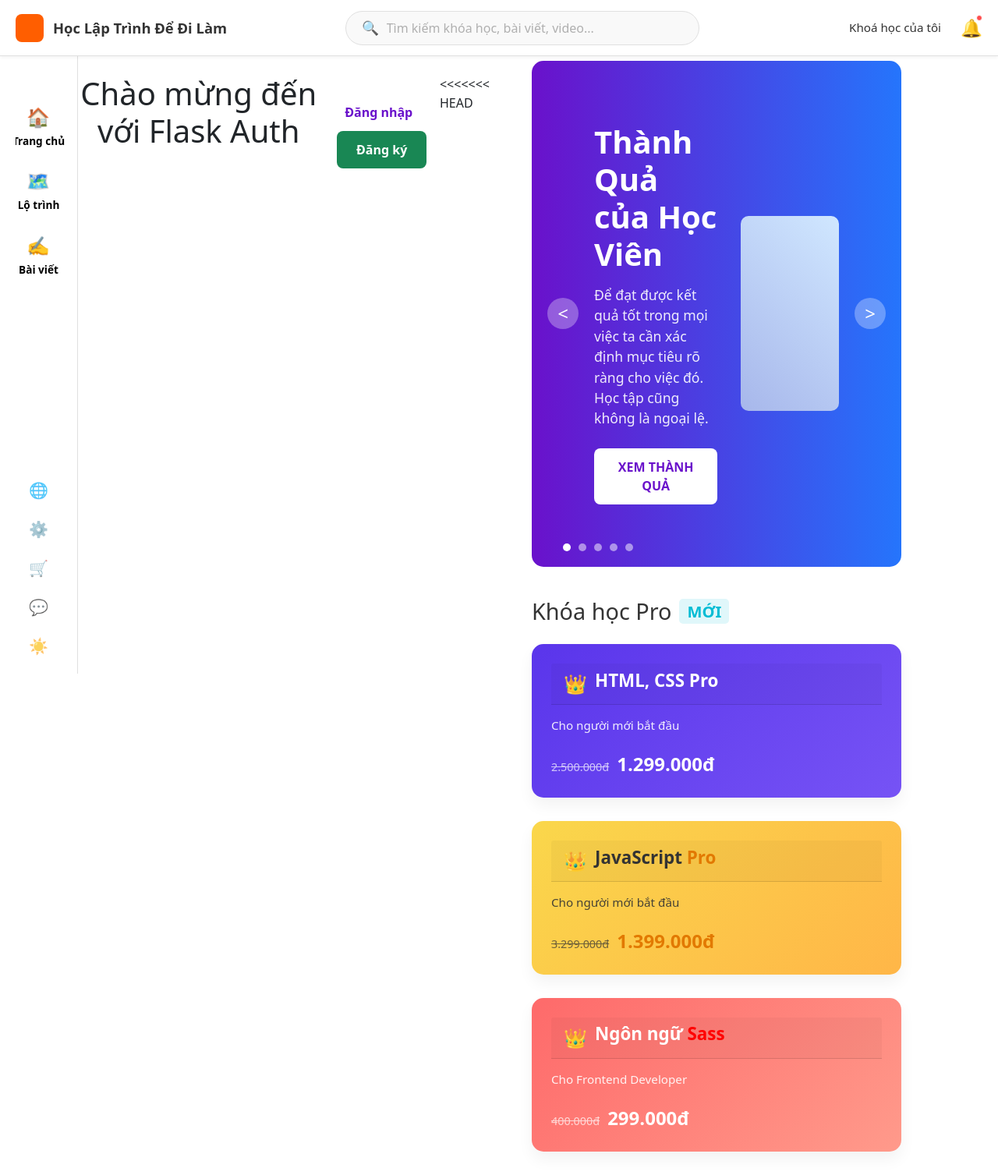
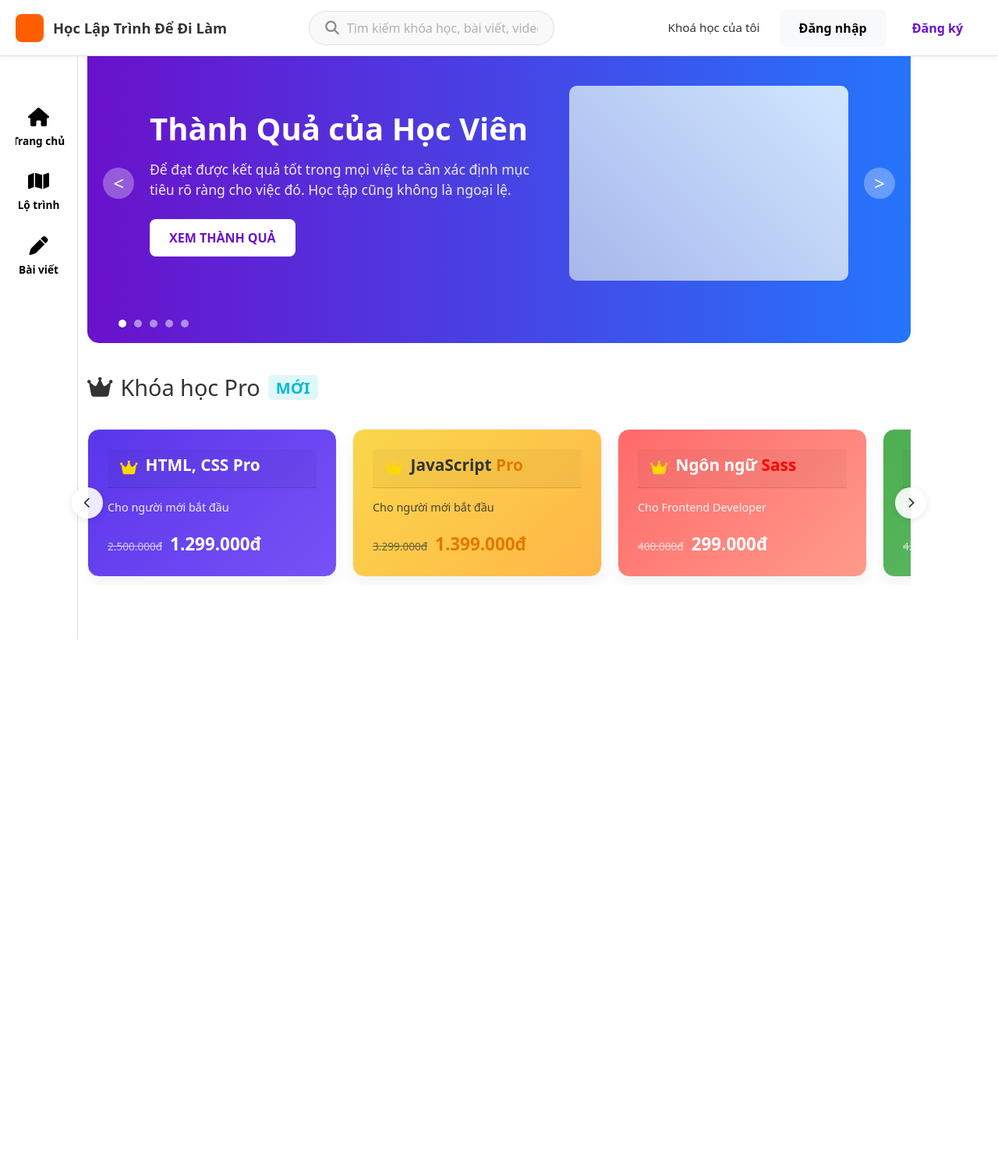
Before and after one commit to Phappp/Python, a Flask app: page / in a window 1280 px wide. Shown: the whole page at 78% size. After the commit the page ends 820 px from the top, so only its background shows below. Run offline with Flask 3, Linux system fonts and the light colour scheme.

Commit message:
Chỉnh Lại Giao Diện Home

```diff
--- a/app/templates/base.html
+++ b/app/templates/base.html
@@ -7,22 +7,77 @@
     <link rel="stylesheet" href="https://cdnjs.cloudflare.com/ajax/libs/font-awesome/6.5.2/css/all.min.css"
         integrity="sha512-SnH5WK+bZxgPHs44uWIX+LLJAJ9/2PkPKZ5QiAj6Ta86w+fsb2TkcmfRyVX3pBnMFcV7oQPJkl9QevSCWr3W6A=="
         crossorigin="anonymous" referrerpolicy="no-referrer" />
+    <style>
+        .flash-messages-container {
+            position: fixed;
+            top: 80px;
+            right: 20px;
+            z-index: 9999;
+            width: 350px;
+        }
+
+        .alert-custom {
+            position: relative;
+            border-radius: 8px;
+            box-shadow: 0 4px 15px rgba(0, 0, 0, 0.1);
+            display: flex;
+            align-items: center;
+            padding: 15px 20px;
+            opacity: 1;
+            transition: opacity 0.5s ease, transform 0.5s ease;
+            transform: translateX(0);
+        }
+
+        .alert-custom.fade-out {
+            opacity: 0;
+            transform: translateX(100%);
+        }
+
+        .alert-custom .close-btn {
+            position: absolute;
+            top: 5px;
+            right: 10px;
+            background: none;
+            border: none;
+            font-size: 1.2rem;
+            color: inherit;
+            opacity: 0.7;
+            cursor: pointer;
+        }
+    </style>
 </head>
 
 <body>
-    <div class="container mt-5">
+    <div class="flash-messages-container">
         {% with messages = get_flashed_messages(with_categories=true) %}
         {% if messages %}
         {% for category, message in messages %}
-        <div class="alert alert-{{ category }}">
+        <div class="alert alert-{{ category }} alert-dismissible fade show alert-custom" role="alert">
             {{ message }}
+            <button type="button" class="btn-close" data-bs-dismiss="alert" aria-label="Close"></button>
         </div>
         {% endfor %}
         {% endif %}
         {% endwith %}
+    </div>
 
-        {% block content %}{% endblock %}
-    </div>
+    {% block content %}{% endblock %}
+
+    <script src="https://cdn.jsdelivr.net/npm/bootstrap@5.1.3/dist/js/bootstrap.bundle.min.js"></script>
+    <script>
+        document.addEventListener('DOMContentLoaded', function() {
+            const flashMessages = document.querySelectorAll('.flash-messages-container .alert');
+
+            flashMessages.forEach(function(message) {
+                // Set a timeout to automatically dismiss the message
+                setTimeout(function() {
+                    // Use Bootstrap's built-in alert dismissal
+                    const alert = new bootstrap.Alert(message);
+                    alert.close();
+                }, 5000); // 5 seconds
+            });
+        });
+    </script>
 </body>
 
 </html>
--- a/app/templates/home.html
+++ b/app/templates/home.html
@@ -1,22 +1,9 @@
 {% extends "base.html" %}
 
 {% block content %}
-<div class="container mt-5">
-    <h1 class="text-center">Chào mừng đến với Flask Auth</h1>
+<!-- Font Awesome CDN -->
+<link rel="stylesheet" href="https://cdnjs.cloudflare.com/ajax/libs/font-awesome/6.4.0/css/all.min.css">
 
-    {% if username %}
-    <div class="text-center mt-4">
-        <p>Xin chào <strong>{{ username }}</strong>! (Vai trò: <strong>{{ role_display }}</strong>)</p>
-        <a href="{{ url_for('auth.logout') }}" class="btn btn-danger">Đăng xuất</a>
-    </div>
-    {% else %}
-    <div class="text-center mt-4">
-        <a href="{{ url_for('auth.login') }}" class="btn btn-primary me-2">Đăng nhập</a>
-        <a href="{{ url_for('auth.register') }}" class="btn btn-success">Đăng ký</a>
-    </div>
-    {% endif %}
-<<<<<<< HEAD
-</div>
 <style>
     /* Universal Box-Sizing */
     *,
@@ -26,7 +13,6 @@
         margin: 0;
         padding: 0;
     }
-
 
     /* Main Container Layout */
     .container {
@@ -42,10 +28,8 @@
         flex-direction: column;
         align-items: center;
         position: fixed;
-        /* Keeps sidebar in place */
         top: 64px;
         height: 100vh;
-        /* Full height */
         left: 0;
         border-right: 1px solid #e0e0e0;
         background-color: #fff;
@@ -68,7 +52,6 @@
         font-size: 0.85em;
         transition: color 0.3s ease;
         color: #000 !important;
-        ;
         font-weight: 600;
         width: 100%;
     }
@@ -111,11 +94,9 @@
         transform: translateY(-50%);
         width: 4px;
         height: 100%;
-        /* Adjust height as needed to cover the active item */
         background-color: #fff;
         border-radius: 0 4px 4px 0;
     }
-
 
     .sidebar-nav .icon {
         font-size: 24px;
@@ -125,12 +106,10 @@
         display: flex;
         align-items: center;
         justify-content: center;
-        /* For specific icons, you'd use background-image, SVG, or icon font here */
     }
 
     .sidebar-bottom-icons {
         margin-top: auto;
-        /* Pushes these icons to the bottom */
         padding-bottom: 20px;
         display: flex;
         flex-direction: column;
@@ -153,14 +132,12 @@
         flex-grow: 1;
         padding: 30px;
         overflow-y: auto;
-        /* Allows scrolling if content overflows */
     }
 
     /* Hero Section */
     .hero-section {
         position: relative;
         background: linear-gradient(to right, #6A11CB 0%, #2575FC 100%);
-        /* Gradient background */
         border-radius: 15px;
         padding: 40px;
         display: flex;
@@ -169,49 +146,38 @@
         color: #fff;
         margin-bottom: 40px;
         min-height: 300px;
-        /* Ensure sufficient height */
         overflow: hidden;
-        /* Hide overflowing slider content */
     }
 
     .hero-slider {
         display: flex;
-        /* Use flexbox for slides */
         transition: transform 0.5s ease-in-out;
-        /* Smooth transition for slides */
         width: 100%;
-        /* Occupy full width of its parent */
     }
 
     .hero-slider .slide {
         flex: 0 0 100%;
-        /* Each slide takes full width */
         display: flex;
         justify-content: space-between;
         align-items: center;
         opacity: 0;
         position: absolute;
-        /* Position absolute for overlapping slides */
         top: 0;
         left: 0;
         width: 100%;
         height: 100%;
         transition: opacity 0.5s ease-in-out;
         padding: 40px;
-        /* Re-apply padding for slides */
     }
 
     .hero-slider .slide.active {
         opacity: 1;
         position: relative;
-        /* Active slide visible */
     }
-
 
     .hero-text-content {
         flex: 1;
         max-width: 60%;
-        /* Adjust width for text content */
         padding-right: 30px;
     }
 
@@ -251,16 +217,13 @@
         flex: 1;
         max-width: 40%;
         height: 250px;
-        /* Adjust height as needed */
         background: linear-gradient(45deg, #a7b7eb, #d0e7ff);
-        /* Placeholder gradient for illustration */
         border-radius: 10px;
         display: flex;
         align-items: center;
         justify-content: center;
         font-size: 0.9em;
         color: #555;
-        /* In a real scenario, this would be an actual image or complex SVG */
     }
 
     /* Slider Navigation Dots */
@@ -317,8 +280,7 @@
         right: 20px;
     }
 
-
-    /* Course Section */
+    /* Course Section - Horizontal Layout */
     .section-title {
         font-size: 1.8em;
         margin-bottom: 25px;
@@ -330,9 +292,7 @@
 
     .tag-new {
         background-color: #e0f7fa;
-        /* Light blue background */
         color: #00bcd4;
-        /* Cyan text */
         padding: 4px 10px;
         border-radius: 5px;
         font-size: 0.7em;
@@ -340,14 +300,42 @@
         text-transform: uppercase;
     }
 
+    /* Horizontal Course Cards Container */
+    .course-cards-container {
+        position: relative;
+        margin-bottom: 40px;
+    }
+
     .course-cards {
-        display: grid;
-        grid-template-columns: repeat(auto-fit, minmax(280px, 1fr));
-        /* Responsive grid */
-        gap: 30px;
+        display: flex;
+        gap: 20px;
+        overflow-x: auto;
+        padding: 10px 0;
+        scroll-behavior: smooth;
+        -webkit-overflow-scrolling: touch;
+    }
+
+    /* Hide scrollbar but keep functionality */
+    .course-cards::-webkit-scrollbar {
+        height: 6px;
+    }
+
+    .course-cards::-webkit-scrollbar-track {
+        background: #f1f1f1;
+        border-radius: 3px;
+    }
+
+    .course-cards::-webkit-scrollbar-thumb {
+        background: #c1c1c1;
+        border-radius: 3px;
+    }
+
+    .course-cards::-webkit-scrollbar-thumb:hover {
+        background: #a8a8a8;
     }
 
     .course-card {
+        flex: 0 0 320px;
         background-color: #fff;
         border-radius: 15px;
         padding: 25px;
@@ -356,7 +344,13 @@
         flex-direction: column;
         justify-content: space-between;
         color: #fff;
-        /* Default text color for cards */
+        transition: transform 0.3s ease, box-shadow 0.3s ease;
+        border: 1px solid #f0f0f0;
+    }
+
+    .course-card:hover {
+        transform: translateY(-5px);
+        box-shadow: 0 15px 30px rgba(0, 0, 0, 0.1);
     }
 
     /* Card Gradients */
@@ -367,11 +361,18 @@
     .course-card.gradient-yellow {
         background: linear-gradient(135deg, #FAD74B 0%, #FFB648 100%);
         color: #333;
-        /* Darker text for light background */
     }
 
     .course-card.gradient-pink {
         background: linear-gradient(135deg, #FE6A6A 0%, #FF9A8B 100%);
+    }
+
+    .course-card.gradient-green {
+        background: linear-gradient(135deg, #4CAF50 0%, #66BB6A 100%);
+    }
+
+    .course-card.gradient-purple {
+        background: linear-gradient(135deg, #9C27B0 0%, #BA68C8 100%);
     }
 
     .course-card .card-header {
@@ -381,16 +382,15 @@
     }
 
     .course-card .crown-icon {
-        font-size: 24px;
+        font-size: 20px;
         margin-right: 10px;
-        /* Could be an SVG or image here */
+        color: #FFD700;
     }
 
     .course-card h3 {
-        font-size: 1.4em;
+        font-size: 1.3em;
         font-weight: 600;
         white-space: nowrap;
-        /* Prevent breaking title */
     }
 
     .course-card .pro-text,
@@ -400,24 +400,21 @@
 
     .course-card .pro-text {
         color: #fff;
-        /* Match background for blue card */
     }
 
     .course-card.gradient-yellow .pro-text {
         color: #E27900;
-        /* Specific color for yellow card */
     }
 
     .course-card.gradient-pink .sass-text {
         color: #FF0000;
-        /* Specific color for pink card */
     }
 
-
     .course-card .card-desc {
-        font-size: 0.95em;
+        font-size: 0.9em;
         margin-bottom: 20px;
         opacity: 0.9;
+        line-height: 1.4;
     }
 
     .course-card .prices {
@@ -428,22 +425,56 @@
 
     .course-card .original-price {
         text-decoration: line-through;
-        font-size: 0.9em;
+        font-size: 0.85em;
         opacity: 0.7;
     }
 
     .course-card .current-price {
-        font-size: 1.5em;
+        font-size: 1.4em;
         font-weight: bold;
         color: #fff;
-        /* Default for dark cards */
     }
 
     .course-card.gradient-yellow .current-price {
         color: #E27900;
-        /* Specific color for yellow card */
     }
 
+    /* Scroll Navigation Arrows */
+    .scroll-nav {
+        position: absolute;
+        top: 50%;
+        transform: translateY(-50%);
+        background: rgba(255, 255, 255, 0.9);
+        border: none;
+        border-radius: 50%;
+        width: 40px;
+        height: 40px;
+        display: flex;
+        align-items: center;
+        justify-content: center;
+        cursor: pointer;
+        transition: all 0.3s ease;
+        z-index: 10;
+        box-shadow: 0 2px 10px rgba(0, 0, 0, 0.1);
+    }
+
+    .scroll-nav:hover {
+        background: rgba(255, 255, 255, 1);
+        box-shadow: 0 4px 15px rgba(0, 0, 0, 0.15);
+    }
+
+    .scroll-nav.prev {
+        left: -20px;
+    }
+
+    .scroll-nav.next {
+        right: -20px;
+    }
+
+    .scroll-nav i {
+        color: #333;
+        font-size: 14px;
+    }
 
     /* Responsive Adjustments */
     @media (max-width: 1024px) {
@@ -453,6 +484,10 @@
 
         .hero-image-placeholder {
             max-width: 30%;
+        }
+
+        .scroll-nav {
+            display: none;
         }
     }
 
@@ -468,7 +503,6 @@
 
         .sidebar-nav span {
             display: none;
-            /* Hide text on smaller sidebar */
         }
 
         .sidebar-bottom-icons {
@@ -509,9 +543,8 @@
             font-size: 1.2em;
         }
 
-        .course-cards {
-            grid-template-columns: 1fr;
-            /* Stack cards on very small screens */
+        .course-card {
+            flex: 0 0 280px;
         }
     }
 
@@ -531,8 +564,14 @@
         .hero-text-content p {
             font-size: 0.9em;
         }
+
+        .course-card {
+            flex: 0 0 260px;
+            padding: 20px;
+        }
     }
 </style>
+
 <style>
     /* Universal Box-Sizing & Basic Body Reset */
     * {
@@ -540,8 +579,6 @@
         margin: 0;
         padding: 0;
     }
-
-
 
     /* Main Header Styling */
     .main-header {
@@ -551,16 +588,13 @@
         left: 0;
         width: 100%;
         height: 72px;
-        /* Fixed height for the header */
         display: flex;
         padding: 0 20px;
         align-items: center;
         background-color: #ffffff;
         justify-content: space-around;
-        /* Padding on left and right */
         box-shadow: 0 2px 4px rgba(0, 0, 0, 0.05);
         border-bottom: 1px solid #e0e0e0;
-        /* Subtle shadow at the bottom */
         z-index: 1000;
     }
 
@@ -569,48 +603,36 @@
         display: flex;
         align-items: center;
         gap: 12px;
-        /* Space between logo square and text */
     }
 
     .logo-square {
         width: 36px;
         height: 36px;
         background-color: #FF5E00;
-        /* Orange color from image */
         border-radius: 8px;
-        /* Slightly rounded corners */
     }
 
     .logo-text {
         font-size: 1.15em;
         font-weight: 600;
-        /* Semi-bold */
         color: #333333;
         white-space: nowrap;
-        /* Prevent text wrapping */
     }
 
     /* Center Section: Search Bar */
     .header-center {
         flex-grow: 1;
-        /* Allows search bar to take available space */
         display: flex;
         justify-content: center;
-        /* Center the search bar within its flexible container */
     }
 
     .search-bar {
         width: 60%;
-        /* Occupy full width of its container */
         max-width: 580px;
-        /* Max width for the search bar as seen in image */
         height: 44px;
         background-color: #f9f9f9;
-        /* Light grey background */
         border: 1px solid #e0e0e0;
-        /* Light grey border */
         border-radius: 9999px;
-        /* Pill shape */
         display: flex;
         align-items: center;
         padding: 0 20px;
@@ -624,14 +646,12 @@
 
     .search-bar input {
         flex-grow: 1;
-        /* Input takes remaining space */
         border: none;
         outline: none;
         background: transparent;
         font-size: 1em;
         color: #333333;
         padding: 0;
-        /* Remove default input padding */
     }
 
     .search-bar input::placeholder {
@@ -643,11 +663,8 @@
         display: flex;
         align-items: center;
         gap: 25px;
-        /* Space between text and icon */
         margin-left: 40px;
-        /* Push to the right, provide some space from search bar */
         white-space: nowrap;
-        /* Prevent text wrapping */
     }
 
     .my-courses-text {
@@ -660,13 +677,11 @@
 
     .my-courses-text:hover {
         color: #007bff;
-        /* Example hover effect */
     }
 
     .notification-icon {
         position: relative;
         font-size: 1.4em;
-        /* Size of the bell icon */
         color: #888888;
         cursor: pointer;
         transition: color 0.2s ease;
@@ -679,16 +694,23 @@
     .notification-dot {
         position: absolute;
         top: 0px;
-        /* Adjust as needed */
         right: 0px;
-        /* Adjust as needed */
         width: 8px;
         height: 8px;
         background-color: #FF4D4D;
-        /* Red dot */
         border-radius: 50%;
         border: 1px solid #ffffff;
-        /* White border around the dot */
+    }
+
+    .user-info-widget, .auth-buttons {
+        display: flex;
+        align-items: center;
+    }
+
+    .user-greeting {
+        font-size: 0.9em;
+        color: #555;
+        white-space: nowrap;
     }
 
     /* Responsive Adjustments */
@@ -714,7 +736,6 @@
     @media (max-width: 700px) {
         .main-header {
             height: 60px;
-            /* Slightly shorter header */
         }
 
         .logo-square {
@@ -738,12 +759,10 @@
 
         .my-courses-text {
             display: none;
-            /* Hide text on smaller screens if space is tight */
         }
 
         .header-right {
             margin-left: auto;
-            /* Push icons to the very right */
             gap: 20px;
         }
     }
@@ -755,17 +774,14 @@
 
         .logo-text {
             display: none;
-            /* Hide text, just show logo square */
         }
 
         .header-left {
             gap: 0;
-            /* No gap if text is hidden */
         }
 
         .search-bar {
             max-width: 200px;
-            /* Make search bar smaller */
             padding: 0 10px;
         }
 
@@ -775,7 +791,6 @@
     }
 </style>
 
-
 <header class="main-header">
     <div class="header-left">
         <div class="logo-square"></div>
@@ -784,21 +799,31 @@
 
     <div class="header-center">
         <div class="search-bar">
-            <span class="search-icon">🔍</span> <input type="text" placeholder="Tìm kiếm khóa học, bài viết, video...">
+            <i class="fas fa-search search-icon"></i>
+            <input type="text" placeholder="Tìm kiếm khóa học, bài viết, video...">
         </div>
     </div>
 
     <div class="header-right">
-        <span class="my-courses-text">Khoá học của tôi</span>
+        <a href="#" class="my-courses-text" style="text-decoration: none;">Khoá học của tôi</a>
+
+        {% if username %}
             <div class="notification-icon">
-            <span class="bell-icon">🔔</span>
+                <i class="fas fa-bell"></i>
                 <div class="notification-dot"></div>
             </div>
+            <div class="user-info-widget">
+                <span class="user-greeting">Xin chào, <strong>{{ username }}</strong>! (Vai trò: <strong>{{ role_display }}</strong>)</span>
+                <a href="{{ url_for('auth.logout') }}" class="btn btn-danger btn-sm ms-2">Đăng xuất</a>
+            </div>
+        {% else %}
+            <div class="auth-buttons">
+                <a href="{{ url_for('auth.login') }}" class="btn btn-light btn-sm">Đăng nhập</a>
+                <a href="{{ url_for('auth.register') }}" class="btn btn-primary btn-sm ms-2">Đăng ký</a>
+            </div>
+        {% endif %}
     </div>
 </header>
-
-
-
 
 <div class="container">
     <aside class="sidebar">
@@ -808,27 +833,30 @@
             <ul>
                 <li class="active">
                     <a href="#" class="sidebar-link">
-                        <div class="icon">🏠</div> <span>Trang chủ</span>
+                        <i class="fas fa-home icon"></i>
+                        <span>Trang chủ</span>
                     </a>
                 </li>
                 <li>
                     <a href="#" class="sidebar-link">
-                        <div class="icon">🗺️</div> <span>Lộ trình</span>
+                        <i class="fas fa-map icon"></i>
+                        <span>Lộ trình</span>
                     </a>
                 </li>
                 <li>
                     <a href="#" class="sidebar-link">
-                        <div class="icon">✍️</div> <span>Bài viết</span>
+                        <i class="fas fa-pen icon"></i>
+                        <span>Bài viết</span>
                     </a>
                 </li>
             </ul>
         </nav>
         <div class="sidebar-bottom-icons">
-            <div class="icon-item">🌐</div>
-            <div class="icon-item">⚙️</div>
-            <div class="icon-item">🛒</div>
-            <div class="icon-item">💬</div>
-            <div class="icon-item">☀️</div>
+            <i class="fas fa-globe icon-item"></i>
+            <i class="fas fa-cog icon-item"></i>
+            <i class="fas fa-shopping-cart icon-item"></i>
+            <i class="fas fa-comments icon-item"></i>
+            <i class="fas fa-sun icon-item"></i>
         </div>
     </aside>
 
@@ -860,12 +888,19 @@
 
         <section class="course-section">
             <h2 class="section-title">
+                <i class="fas fa-crown"></i>
                 Khóa học Pro <span class="tag-new">MỚI</span>
             </h2>
-            <div class="course-cards">
+
+            <div class="course-cards-container">
+                <button class="scroll-nav prev" onclick="scrollCourses('left')">
+                    <i class="fas fa-chevron-left"></i>
+                </button>
+
+                <div class="course-cards" id="courseCards">
                     <div class="course-card gradient-blue">
                         <div class="card-header">
-                        <div class="crown-icon">👑</div>
+                            <i class="fas fa-crown crown-icon"></i>
                             <h3>HTML, CSS <span class="pro-text">Pro</span></h3>
                         </div>
                         <p class="card-desc">Cho người mới bắt đầu</p>
@@ -877,7 +912,7 @@
 
                     <div class="course-card gradient-yellow">
                         <div class="card-header">
-                        <div class="crown-icon">👑</div>
+                            <i class="fas fa-crown crown-icon"></i>
                             <h3>JavaScript <span class="pro-text">Pro</span></h3>
                         </div>
                         <p class="card-desc">Cho người mới bắt đầu</p>
@@ -889,7 +924,7 @@
 
                     <div class="course-card gradient-pink">
                         <div class="card-header">
-                        <div class="crown-icon">👑</div>
+                            <i class="fas fa-crown crown-icon"></i>
                             <h3>Ngôn ngữ <span class="sass-text">Sass</span></h3>
                         </div>
                         <p class="card-desc">Cho Frontend Developer</p>
@@ -898,9 +933,72 @@
                             <span class="current-price">299.000đ</span>
                         </div>
                     </div>
+
+                    <div class="course-card gradient-green">
+                        <div class="card-header">
+                            <i class="fas fa-crown crown-icon"></i>
+                            <h3>React <span class="pro-text">Pro</span></h3>
+                        </div>
+                        <p class="card-desc">Cho Frontend Developer</p>
+                        <div class="prices">
+                            <span class="original-price">4.500.000đ</span>
+                            <span class="current-price">2.199.000đ</span>
+                        </div>
+                    </div>
+
+                    <div class="course-card gradient-purple">
+                        <div class="card-header">
+                            <i class="fas fa-crown crown-icon"></i>
+                            <h3>Node.js <span class="pro-text">Pro</span></h3>
+                        </div>
+                        <p class="card-desc">Cho Backend Developer</p>
+                        <div class="prices">
+                            <span class="original-price">5.299.000đ</span>
+                            <span class="current-price">2.599.000đ</span>
+                        </div>
+                    </div>
+                </div>
+
+                <button class="scroll-nav next" onclick="scrollCourses('right')">
+                    <i class="fas fa-chevron-right"></i>
+                </button>
             </div>
         </section>
     </main>
+</div>
 
-</div>
+<script>
+function scrollCourses(direction) {
+    const container = document.getElementById('courseCards');
+    const scrollAmount = 340; // card width + gap
+
+    if (direction === 'left') {
+        container.scrollBy({
+            left: -scrollAmount,
+            behavior: 'smooth'
+        });
+    } else {
+        container.scrollBy({
+            left: scrollAmount,
+            behavior: 'smooth'
+        });
+    }
+}
+
+// Auto-hide scroll navigation on mobile
+function checkScrollNavVisibility() {
+    const scrollNavs = document.querySelectorAll('.scroll-nav');
+    const container = document.getElementById('courseCards');
+
+    if (window.innerWidth <= 1024) {
+        scrollNavs.forEach(nav => nav.style.display = 'none');
+    } else {
+        scrollNavs.forEach(nav => nav.style.display = 'flex');
+    }
+}
+
+// Check on load and resize
+window.addEventListener('load', checkScrollNavVisibility);
+window.addEventListener('resize', checkScrollNavVisibility);
+</script>
 {% endblock %}
```
Lines whose indentation alone changed are shown as unchanged.
